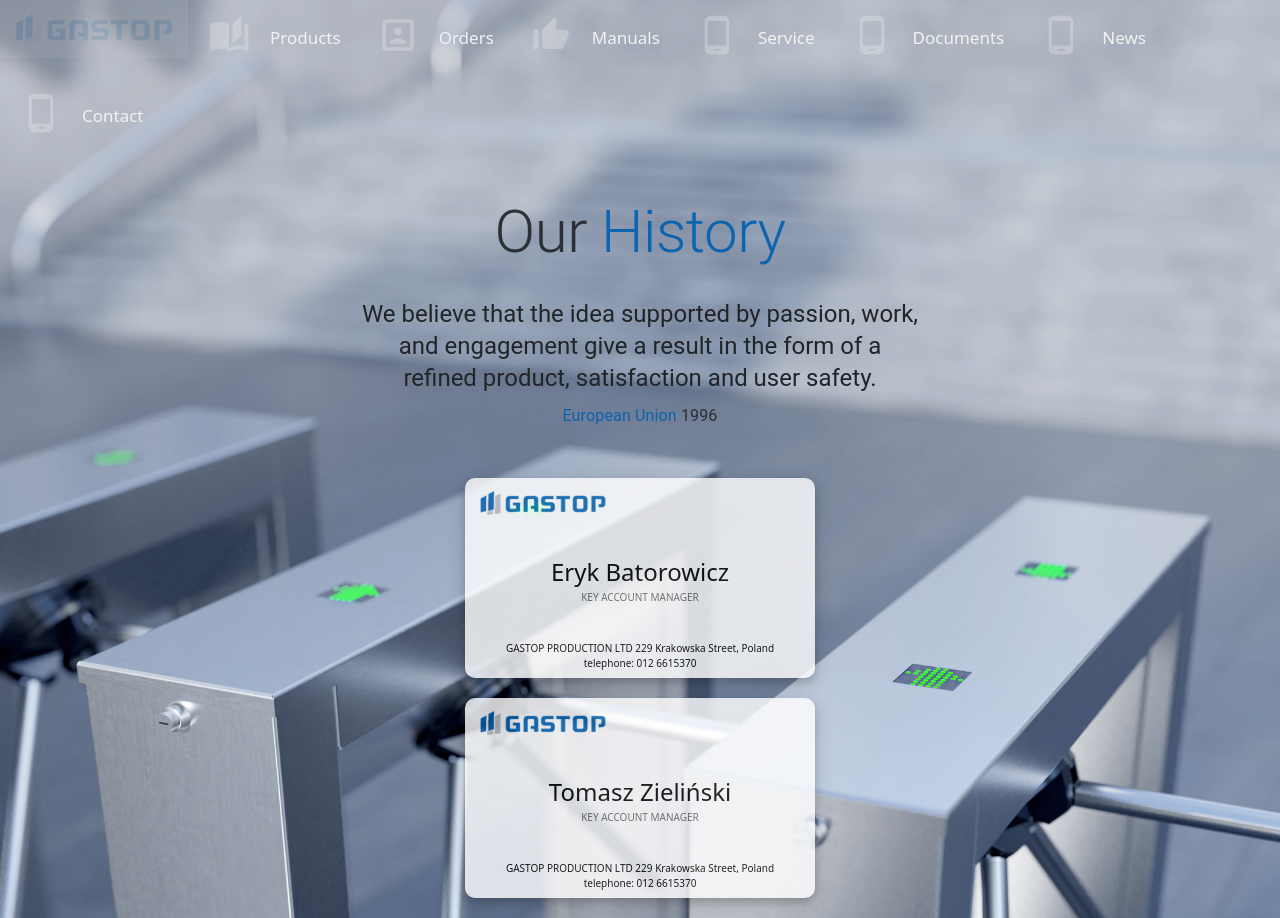
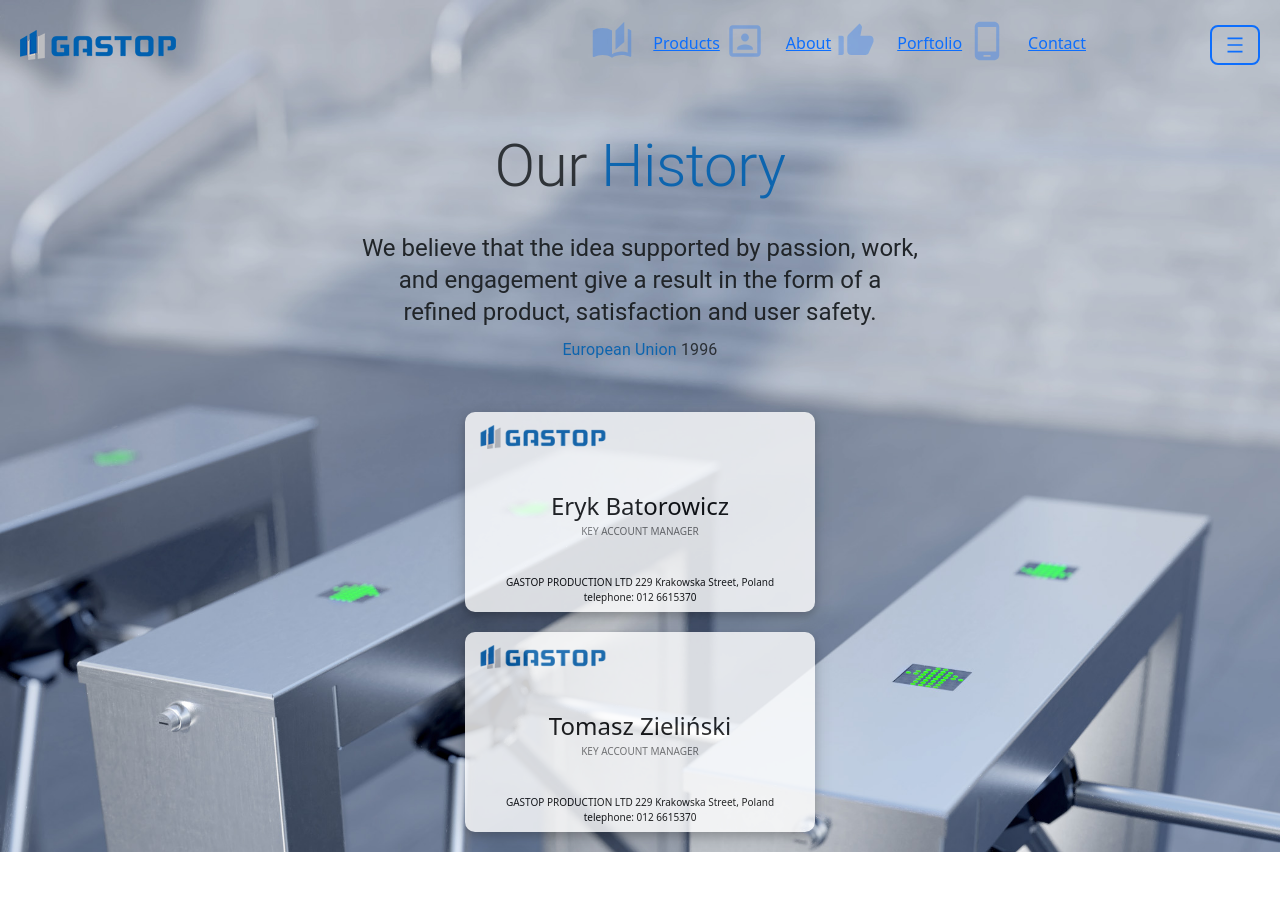
Before and after one commit to Lucas-PL/client, a React (Create React App) app: page /About in a window 1280 px wide. After the commit the page ends 852 px from the top, so only its background shows below. Built offline with nearby package versions, Linux system fonts and the light colour scheme.

Commit message:
new navbar first step

```diff
--- a/src/Components/Menu.js
+++ b/src/Components/Menu.js
@@ -1,4 +1,3 @@
-import Container from 'react-bootstrap/Container';
 import { Link } from 'react-router-dom';
 import styles from '../Components/Menu.module.scss';
 import DensityMedium from '@mui/icons-material/DensityMedium';
@@ -7,53 +6,40 @@
 import PortraitIcon from '@mui/icons-material/Portrait';
 import ThumbUpAltIcon from '@mui/icons-material/ThumbUpAlt';
 
-
-
-function Menu() {
-
-  function myFunction() {
-    var x = document.getElementById("myTopnav");
-    var y = document.getElementById("menuMobile");
-
-    if (x.className === styles.topnav) {
-      x.className += styles.responsive;
-    } else {
-      x.className = styles.topnav;
-      let IconProducts = "b ";
-      let IconContact = " b";
-
-    }
-  }
-
 let IconProducts = <AutoStoriesIcon sx={{ paddingBottom: 1, fontSize: 50, opacity: 0.3, marginRight: 2 }} />;
 let IconContact = <PhoneAndroidIcon sx={{ paddingBottom: 1, fontSize: 50, opacity: 0.3, marginRight: 2 }} />;
 let IconAbout = <PortraitIcon sx={{ paddingBottom: 1, fontSize: 50, opacity: 0.3, marginRight: 2 }} />;
 let IconPortfolio = <ThumbUpAltIcon sx={{ paddingBottom: 1, fontSize: 50, opacity: 0.3, marginRight: 2 }} />;
 
+
+function Menu() {
+
+    function myFunction(){
+        console.log('my function triggered');
+    }
+
+
     return (
         <>
 
-      <div className={styles.topnav} id="myTopnav">
-        <div className={styles.menuMobile} id="menuMobile">
-          {/* <Link className={styles.active} to={`/`}><img src="logo-gastop.png" /></Link>
+            <div className={styles.mainContainer}>
+                <div className={styles.logoContainer}>
+                    <Link className={styles.icon} to={`/`}><img src="logo-gastop.png" /></Link>
+                </div>
+                <div className={styles.linksContainer}>
                     <Link className={styles.Linki} to={`Products`}>{IconProducts}Products</Link>
                     <Link className={styles.Linki} to={`About`}>{IconAbout}About</Link>
                     <Link className={styles.Linki} to={`Portfolio`}>{IconPortfolio}Porftolio</Link>
-          <Link className={styles.Linki} to={`Contact`}>{IconContact}Contact</Link> */}
-          <Link className={styles.active} to={`/`}><img src="logo-gastop.png" /></Link>
-          <Link className={styles.Linki} to={`Products`}>{IconProducts}Products</Link>
-          <Link className={styles.Linki} to={`About`}>{IconAbout}Orders</Link>
-          <Link className={styles.Linki} to={`Portfolio`}>{IconPortfolio}Manuals</Link>
-          <Link className={styles.Linki} to={`Contact`}>{IconContact}Service</Link>
-          <Link className={styles.Linki} to={`Contact`}>{IconContact}Documents</Link>
-          <Link className={styles.Linki} to={`Contact`}>{IconContact}News</Link>
                     <Link className={styles.Linki} to={`Contact`}>{IconContact}Contact</Link>
                 </div>
-
+                <div className={styles.iconButtonContainer}>
                     <a href="javascript:void(0);" className={styles.icon} onClick={myFunction}>
                         <DensityMedium sx={{ border: 2, paddingTop: 1, paddingBottom: 1, minWidth: 50, borderRadius: 2, fontSize: 40 }} />
                     </a>
                 </div>
+            </div>
+
+
         </>
     );
 }
--- a/src/Components/Menu.module.scss
+++ b/src/Components/Menu.module.scss
@@ -1,117 +1,37 @@
-.Linki {
-    display: block;
-    text-decoration: none;
+.mainContainer {
+    display: flex;
+    width: 100%;
+    // background-color: rgb(169, 252, 169);
+    align-items: center;
     padding: 20px;
+
 }
-/* Add a black background color to the top navigation */
-.topnav {
-    overflow: hidden;
-}
-/* Style the links inside the navigation bar */
-.topnav a {
-    float: left;
-    display: block;
-    color: #f2f2f2;
-    text-align: center;
-    padding: 14px 16px;
-    text-decoration: none;
-    font-size: 17px;
-}
-/* Change the color of links on hover */
-.topnav a:hover {
-    background-color: #ddd;
-    color: black;
-    opacity: 0.1;
-}
-/* Add an active class to highlight the current page */
-.topnav a.active {
 
-    // color: white;
-}
-/* Hide the link that should open and close the topnav on small screens */
-.topnav .icon {
-    display: none;
-}
-/* When the screen is less than 600 pixels wide, hide all links, except for the first one ("Home"). Show the link that contains should open and close the topnav (.icon) */
-@media screen and (max-width: 600px) {
-    .topnav a:not(:first-child) {
-        display: none;
-    }
-    .topnav a.icon {
-        float: right;
-        display: block;
-
-    }
-}
-// .responsive { background-color: rgb(54, 54, 54);}
-// .topnav { background-color: green;}
-// a { background-color: orangered}
-
-/* The "responsive" class is added to the topnav with JavaScript when the user clicks on the icon. This class makes the topnav look good on small screens (display the links vertically instead of horizontally) */
-@media screen and (max-width: 600px) {
-    .topnav {
-        position: relative;
-        display: block;
-    }
-
-    .topnav .responsive a.icon {
-        position: absolute;
-        right: 0;
-
-    }
-
-    .topnav .responsive a {
-        float: none;
-        display: block;
-        text-align: right;
-    }
-
-    .icon {
-        position: absolute;
-        right: 0;
-        top: 0;
-        margin: 10px;
-    }
-
-    .active {
-        position: absolute;
-        left: 0;
-        top: 0;
-        margin: 10px;
-    }
-
-    .menuMobile {
-        display: inline-block;
-        text-decoration: none;
-        margin-top: 70px;
-        width: 100%;
-        padding: 10px;
-        margin-left: auto;
-        margin-right: auto;
-    }
-
-    .Linki {
-        display: block;
-        text-decoration: none;
-        width: 95%;
-        margin-left: auto;
-        margin-right: auto;
-        padding: 10px;
-        margin-top: 10px;
-        font-size: 40px;
-        text-align: center;
-        border-radius: 10px;
-        color: rgb(96, 96, 96);
-        background-color: rgba(255, 255, 255, 0.8);
+.logoContainer {
+    display: flex;
+    width: 20%;
+    // background-color: red;
 
 
-    }
+}
 
-    .Linki:hover {
-        font-size: 41px;
-        color: rgb(0, 0, 0);
-        background-color: rgba(255, 255, 255, 0.9);
+.linksContainer {
+    display: flex;
+    justify-content: flex-end;
+    width: 80%;
+    margin-right: 10%;
+
+}
+
+.iconButtonContainer {
+    display: flex;
+    justify-content: flex-end;
 
 
-    }
+
 }
+
+.icon {
+
+
+}
```
Also changed, not shown: src/Components/Menu.module_tmp.scss (added, +117 -0 lines), src/Components/Menu_tmp.js (added, +61 -0 lines). Lines whose indentation alone changed are shown as unchanged.
